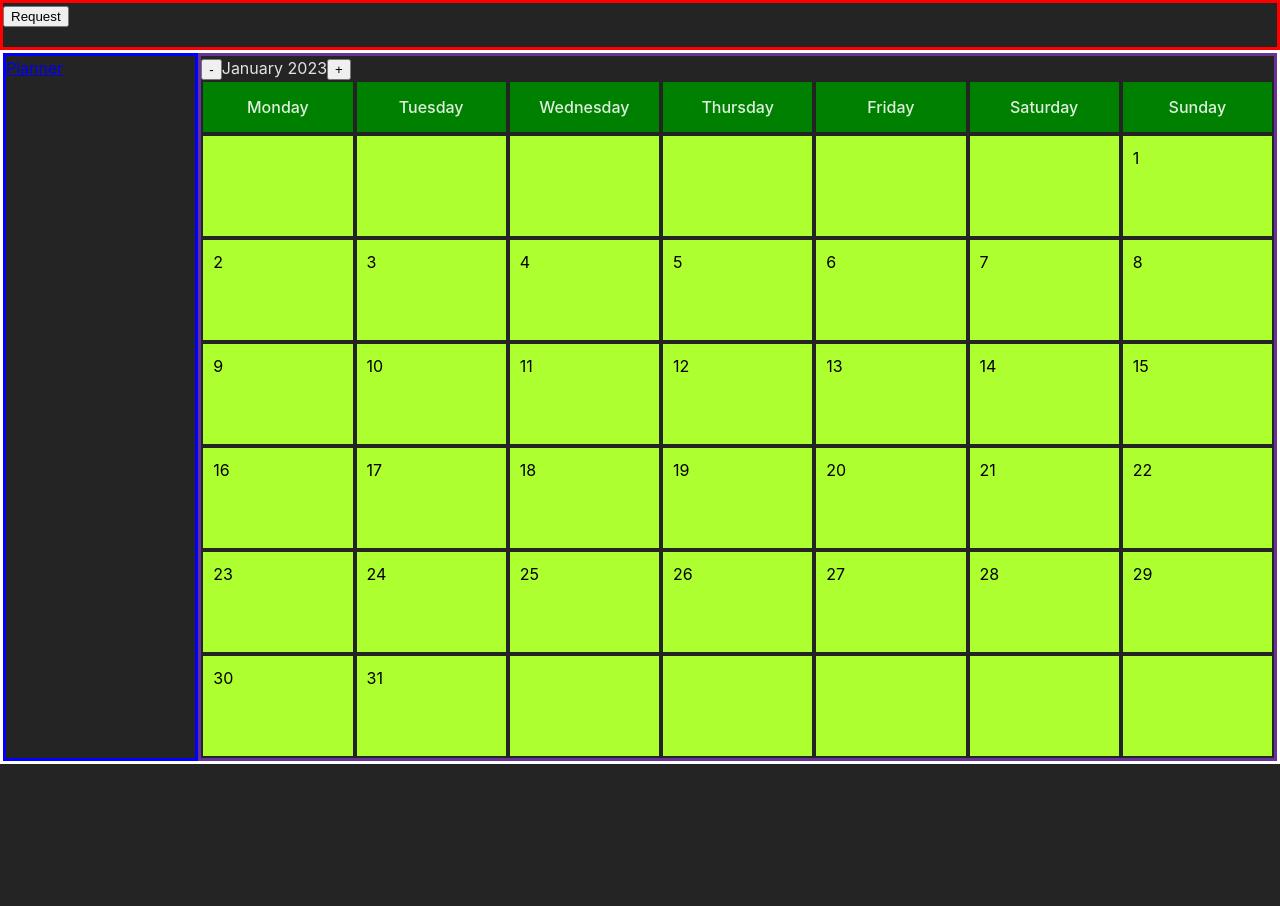
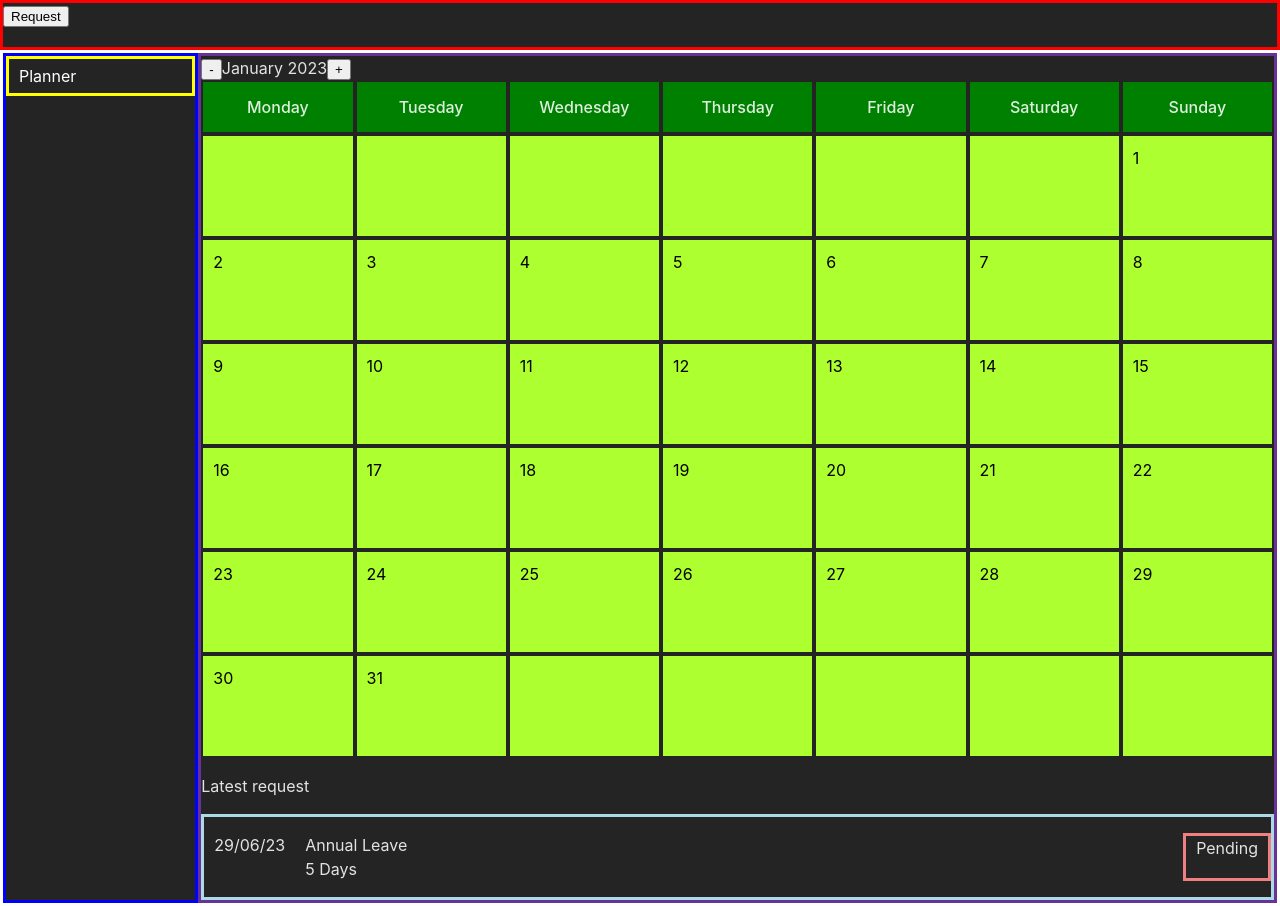
Before and after one commit to OAboyewa/project-stass, a React (Vite) app: page / in a window 1280 px wide. Before the commit the page ends 800 px from the top, so only its background shows below. Built offline with nearby package versions, Linux system fonts and the light colour scheme.

Commit message:
added recent history

```diff
--- a/src/App.css
+++ b/src/App.css
@@ -26,12 +26,33 @@
   border: solid white;
 }
 
+/*--Sidebar--*/
+
 .main-sidebar-cnt {
   max-width: 15%;
   width: 15%;
   border: solid blue;
 }
 
+.a-btn {
+  box-sizing: border-box;
+  display: block;
+  width: 100%;
+  height: 40px;
+  padding-left: 10px;
+  padding-top: 5px;
+  border: solid yellow;
+  text-decoration: none;
+  color: white;
+}
+
+.a-btn:hover {
+  color: gray;
+}
+
+/*----*/
+
+
 .main-viewport-cnt{
   max-width: 85%;
   width: 85%;
--- a/src/App.jsx
+++ b/src/App.jsx
@@ -5,6 +5,7 @@ import './App.css'
 
 import RequestForm from '/src/assets/form/RequetForm.jsx'
 import Calendar from '/src/assets/component/Calendar.jsx';
+import LatestRequest from '/src/assets/component/LatestRequest.jsx'
 
 function App() {
   const [dialog, setDialog] =  useState(false);
@@ -21,12 +22,13 @@ function App() {
       </div>
       <div className="main-cnt">
         <div className="main-sidebar-cnt">
-          <a className="" href="#">
+          <a className="a-btn" href="#">
             <span>Planner</span>
           </a>
         </div>
         <div className="main-viewport-cnt">
           <Calendar></Calendar>
+          <LatestRequest></LatestRequest>
         </div>
       </div>
       {
--- /dev/null
+++ b/src/assets/component/LatestRequest.jsx
@@ -0,0 +1,17 @@
+import "/src/assets/style/latest-request.css";
+import RequestEntry from "./RequestEntry";
+
+function LatestRequest() {
+    return(
+        <div>
+            <p>Latest request</p>
+            <div>
+                <div>
+                    <RequestEntry startDate="29/06/23" title="Annual Leave" duration="5" approalStatus="Pending"></RequestEntry>
+                </div>
+            </div>
+        </div>
+    );
+}
+
+export default LatestRequest;
--- /dev/null
+++ b/src/assets/component/RequestEntry.jsx
@@ -0,0 +1,16 @@
+import "/src/assets/style/latest-request.css";
+
+function RequestEntry({startDate, title, duration, approalStatus}) {
+    return(
+        <div className="requestentry-cnt">
+            <p>{startDate}</p>
+            <p>
+                <span>{title}</span>
+                <span>{duration} Days</span>
+            </p>
+            <p>{approalStatus}</p>
+        </div>
+    );
+}
+
+export default RequestEntry;
--- /dev/null
+++ b/src/assets/style/latest-request.css
@@ -0,0 +1,27 @@
+
+.requestentry-cnt {
+    box-sizing: border-box;
+    display: flex;
+    flex-flow: row nowrap;
+    border: solid lightblue;
+    padding: 0;
+    margin: 0;
+}
+
+.requestentry-cnt p {
+    padding: 0 10px;
+    text-align: left;
+}
+
+.requestentry-cnt > p:nth-child(2) span {
+    display: block;
+}
+
+.requestentry-cnt > p:nth-child(2) {
+    padding-right: 100px;
+    flex-grow: 2;
+}
+
+.requestentry-cnt > p:nth-child(3) {
+    border: solid lightcoral;
+}
```
